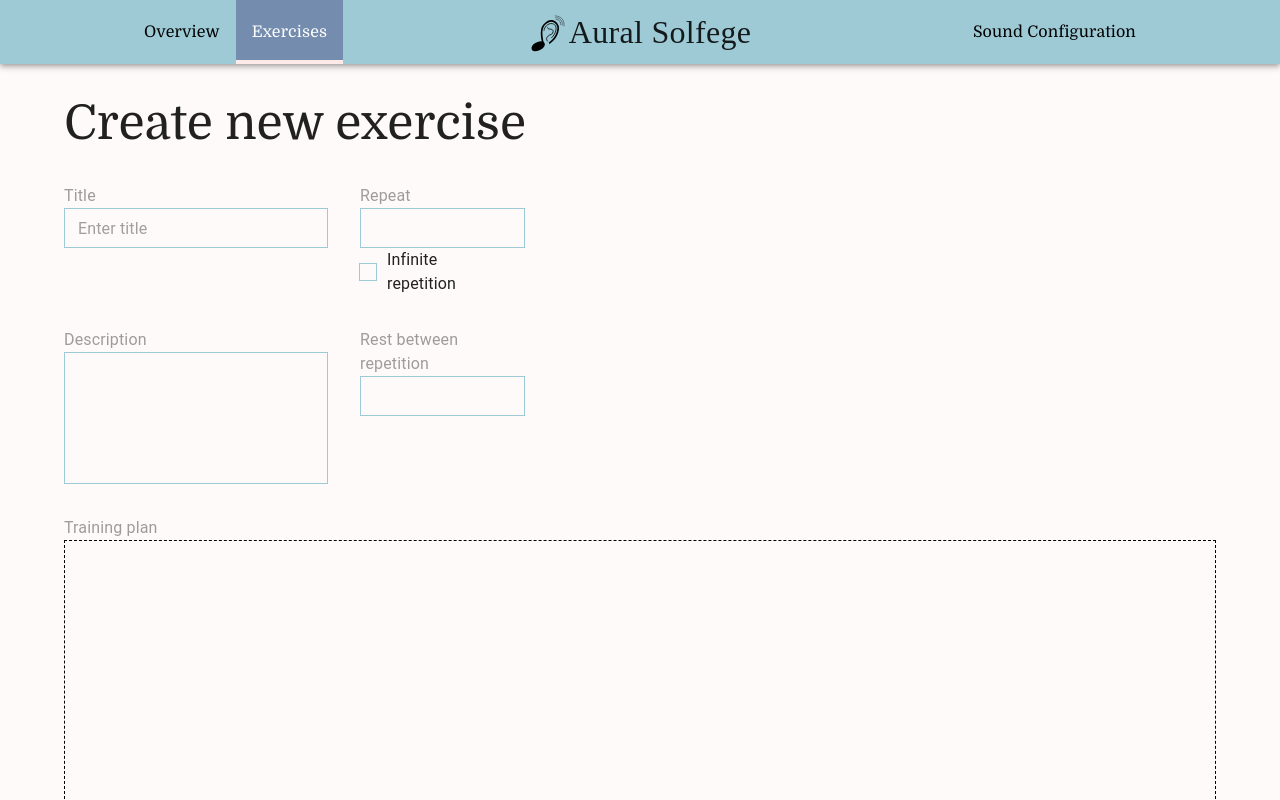
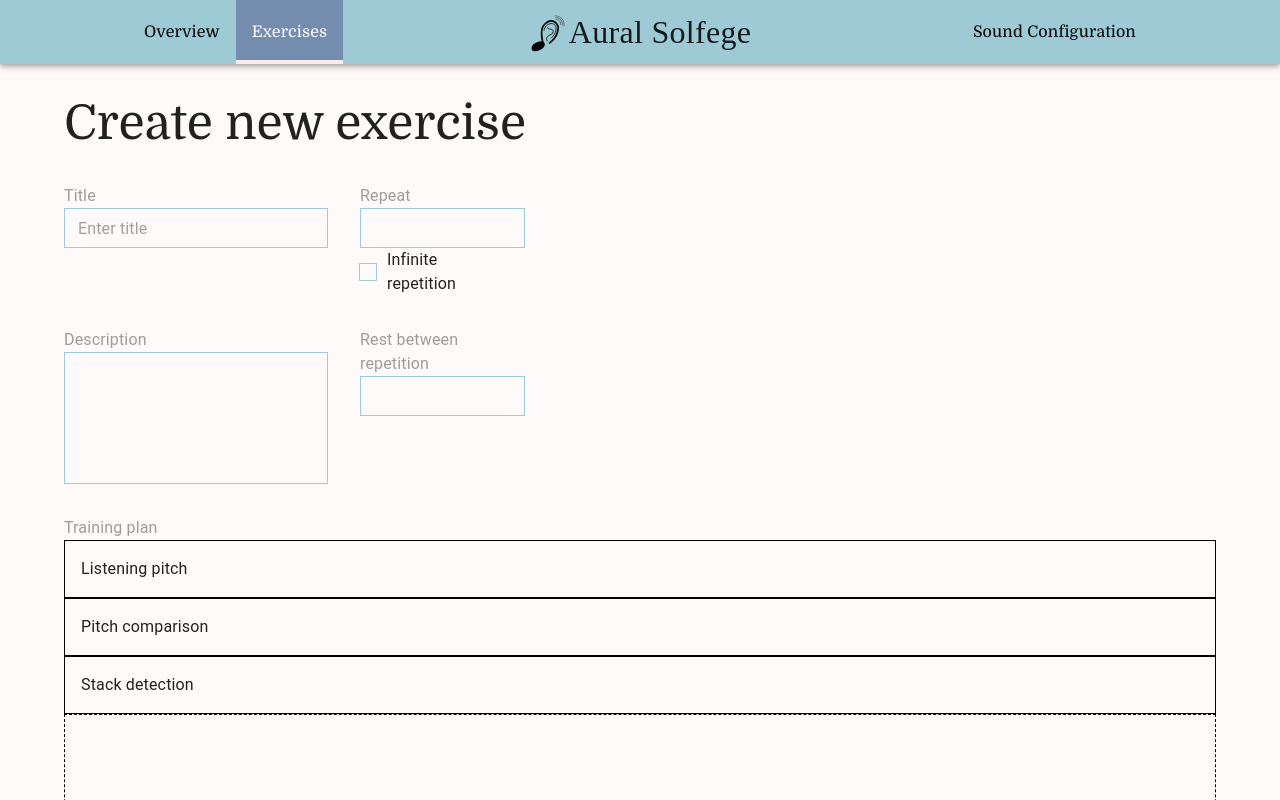
Before and after one commit to thanhKasper/aural-solfege-ui, a React (Vite) app: page /exercises/create in a window 1280 px wide. Shown: the top 800 px of the page. Built offline with nearby package versions, Linux system fonts and the light colour scheme; a web font is replaced by a local one.

Commit message:
feat: update code accordingly

```diff
--- a/src/components/organisms/DragAndDrop/DropContainer.tsx
+++ b/src/components/organisms/DragAndDrop/DropContainer.tsx
@@ -1,7 +1,7 @@
 import { Box } from "@mui/material";
 import { useRef, useState } from "react";
 import useObservant from "./hooks/useObservant";
-import DraggableElement from "./DraggableElement";
+import RelocatableElement from "./RelocatableElement";
 
 interface DropContainerProps {
   id: string;
@@ -43,7 +43,9 @@ const DropContainer = ({ id }: DropContainerProps) => {
       }}
     >
       {draggableElements.map((value, id) => (
-        <DraggableElement key={id}>{value}</DraggableElement>
+        <RelocatableElement key={id} id={String(id)}>
+          {value}
+        </RelocatableElement>
       ))}
     </Box>
   );
--- a/src/components/organisms/DragAndDrop/hooks/useDrag.tsx
+++ b/src/components/organisms/DragAndDrop/hooks/useDrag.tsx
@@ -24,8 +24,8 @@ export default function useGhostDrag({
   const ghostRef = useRef<HTMLDivElement>(null);
   const [isDragging, setIsDragging] = useState(false);
 
-  const onMouseDown = useCallback<React.MouseEventHandler<HTMLElement>>(
-    (e) => {
+  const onMouseDown = useCallback(
+    (e: MouseEvent) => {
       e.preventDefault();
       if (!elementRef?.current) return;
       const rect = elementRef.current.getBoundingClientRect();
@@ -66,7 +66,6 @@ export default function useGhostDrag({
           y: e.clientY,
           ghostRect: ghostRef.current.getBoundingClientRect(),
         });
-        // notify(null);
       }
     };
 
--- a/src/pages/ExerciseCreationPage.tsx
+++ b/src/pages/ExerciseCreationPage.tsx
@@ -3,7 +3,7 @@ import ExerciseRepetitionInput from "@/components/molecules/ExerciseRepetitionIn
 import DragAndDropProvider from "@/components/organisms/DragAndDrop/DragAndDropProvider";
 import DropContainer from "@/components/organisms/DragAndDrop/DropContainer";
 import SourceElement from "@/components/organisms/DragAndDrop/SourceElement";
-import { Container, Grid, TextField, Typography } from "@mui/material";
+import { Box, Container, Grid, TextField, Typography } from "@mui/material";
 import { Controller, Form, useForm } from "react-hook-form";
 
 const ExerciseCreationPage = () => {
@@ -68,9 +68,21 @@ const ExerciseCreationPage = () => {
               render={() => (
                 <InputLabel label="Training plan">
                   <DragAndDropProvider>
-                    <SourceElement id="A" />
-                    <SourceElement id="B" />
-                    <SourceElement id="C" />
+                    <SourceElement id="pitch-listening">
+                      <Box sx={{ border: "1px solid black", padding: 2 }}>
+                        <Typography>Listening pitch</Typography>
+                      </Box>
+                    </SourceElement>
+                    <SourceElement id="pitch-comparison">
+                      <Box sx={{ border: "1px solid black", padding: 2 }}>
+                        <Typography>Pitch comparison</Typography>
+                      </Box>
+                    </SourceElement>
+                    <SourceElement id="stack-detection">
+                      <Box sx={{ border: "1px solid black", padding: 2 }}>
+                        <Typography>Stack detection</Typography>
+                      </Box>
+                    </SourceElement>
                     <DropContainer id="dropContainer1" />
                   </DragAndDropProvider>
                 </InputLabel>
```
